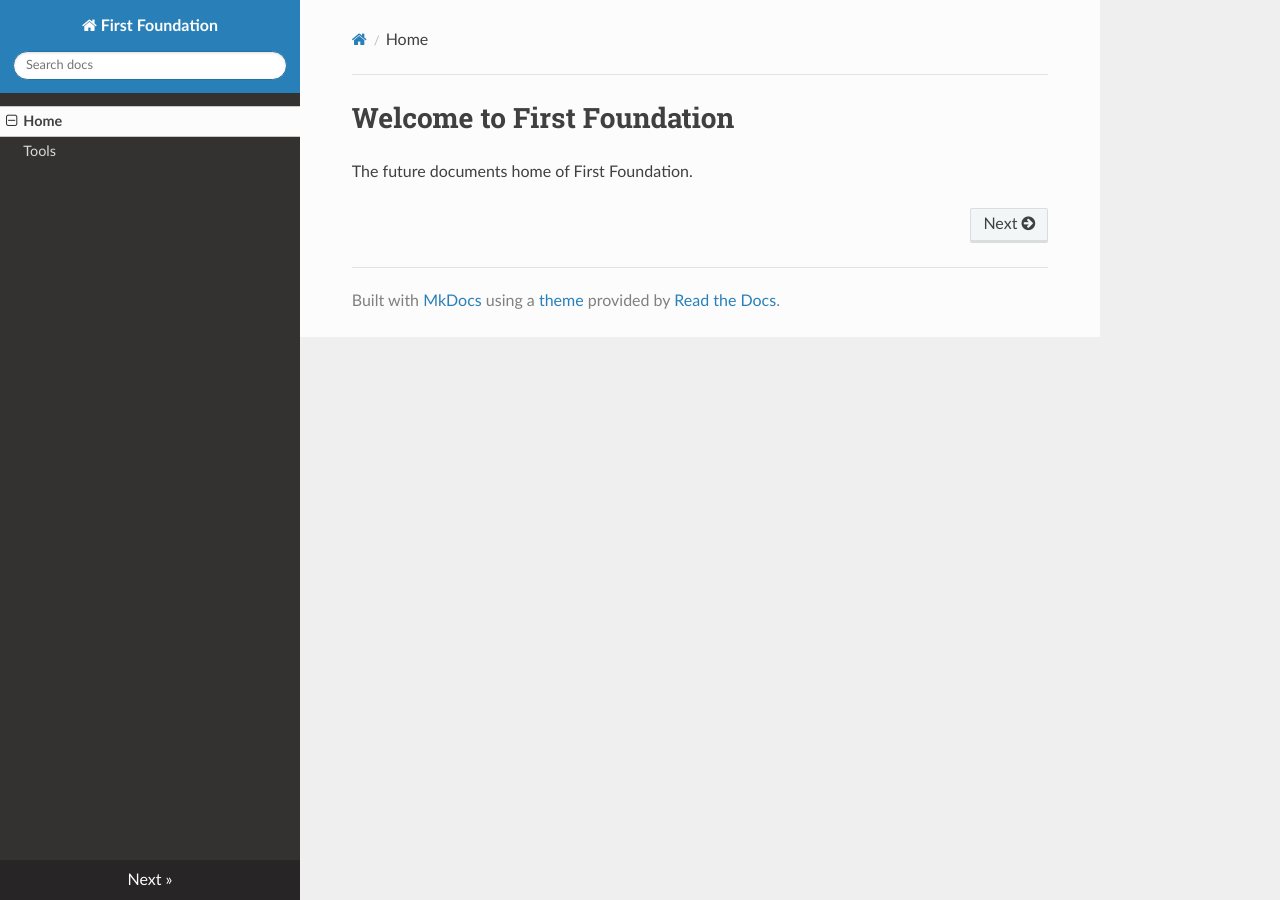
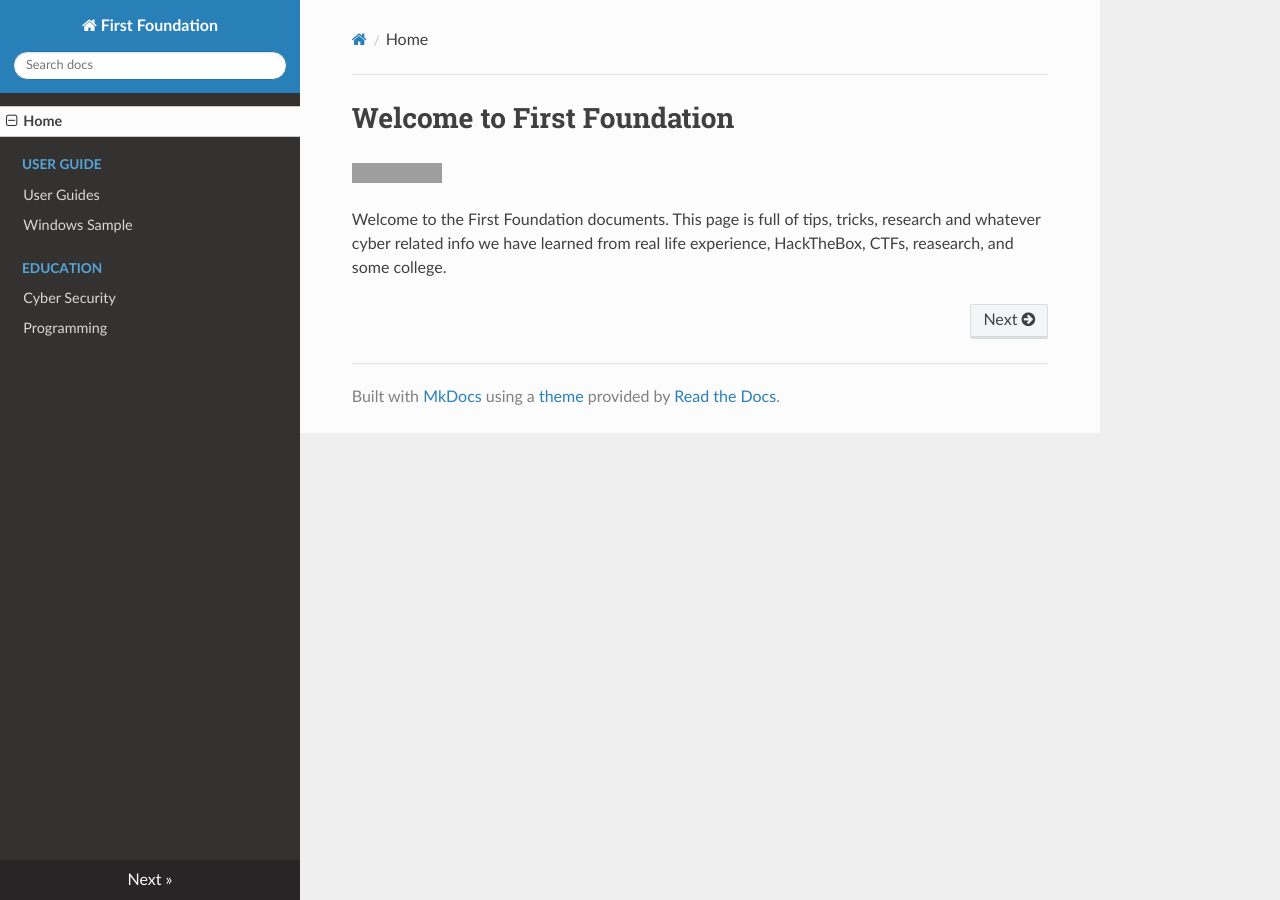
Before and after one commit to First-Foundation/Docs, an MkDocs documentation site: the page built from docs/index.md, in a window 1280 px wide. Built offline with MkDocs 1.6.1, drawn with Linux system fonts in a browser that asks for light colours; nearby versions of some CDN libraries; grey boxes are pictures that could not be loaded.

Commit message:
Updated structure

```diff
--- a/docs/index.md
+++ b/docs/index.md
@@ -1,4 +1,5 @@
 # Welcome to First Foundation
 
+![ci](https://github.com/First-Foundation/Docs/workflows/ci/badge.svg)
 
-The future documents home of First Foundation.
+Welcome to the First Foundation documents. This page is full of tips, tricks, research and whatever cyber related info we have learned from real life experience, HackTheBox, CTFs, reasearch, and some college.
--- a/mkdocs.yml
+++ b/mkdocs.yml
@@ -1,5 +1,11 @@
 site_name: First Foundation
 nav:
   - Home: index.md
-  - Tools: tools.md
+  - User Guide:
+    - User Guides: usrg_userguides.md
+    - Windows Sample: usrg_win_sample.md
+  - Education:
+    - Cyber Security: edu_cyber_sec.md
+    - Programming: edu_programming.md
+
 theme: readthedocs
```
Also changed, not shown: docs/tools.md (deleted, +0 -15 lines), docs/usrg_userguides.md (added, +1 -0 lines), docs/edu_cyber_sec.md (added).
